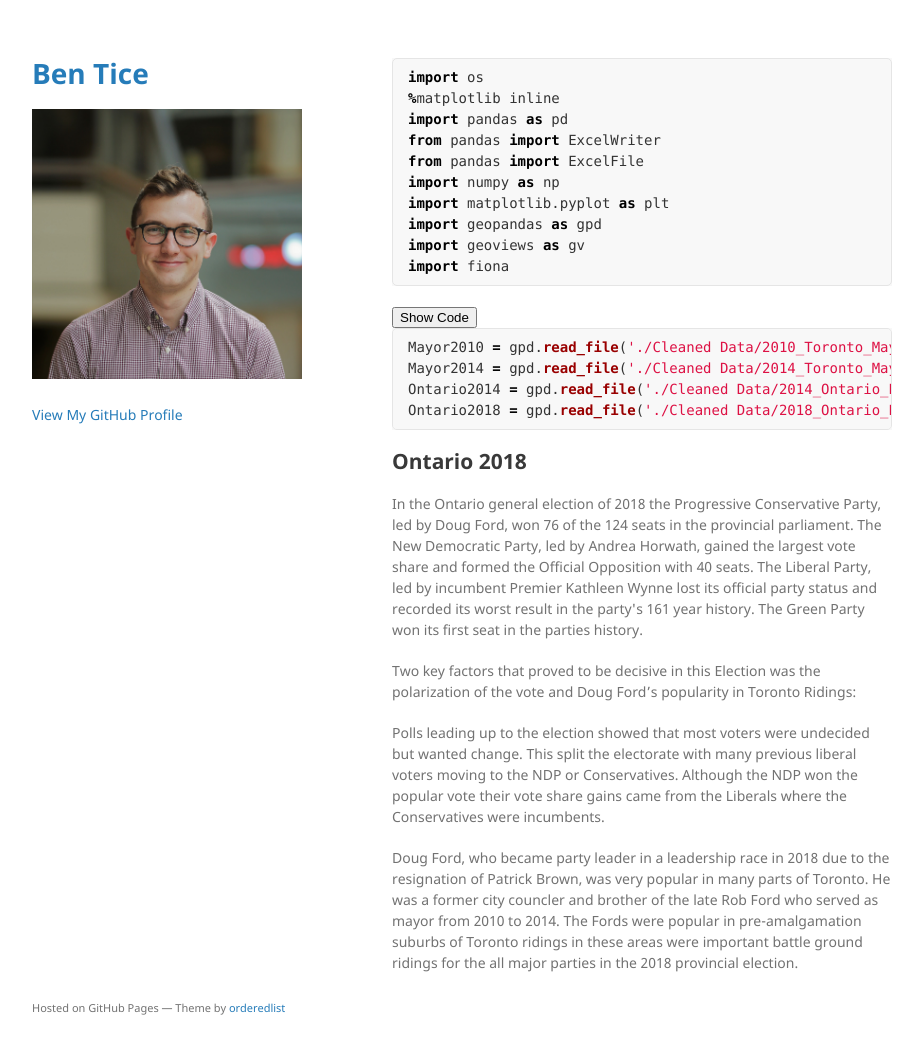
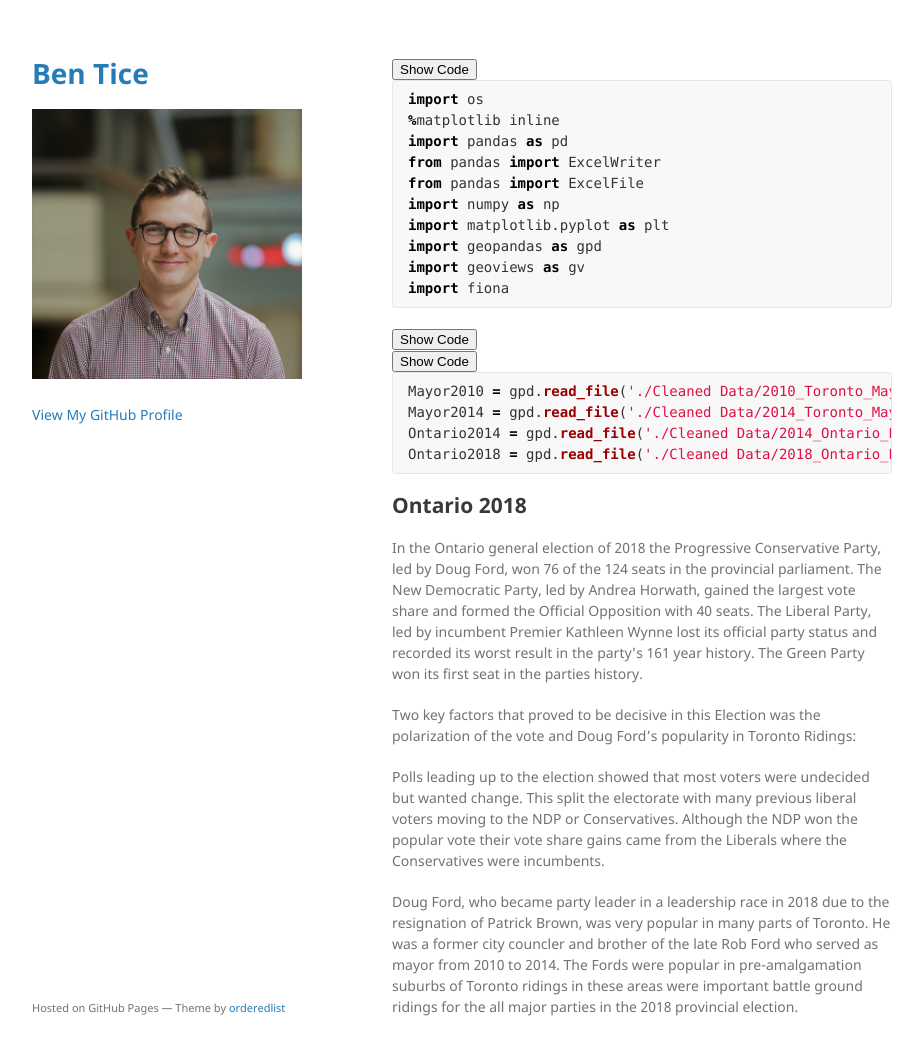
Before and after one commit to bentice/bentice.github.io, a Jekyll site: the page built from Elections_Article.md, in a window 1280 px wide and 1087 px high. Shown: the top 1055 px of the window, without its empty margins (178-1101 px from the left). Built offline with Jekyll 4.4.1, drawn with Linux system fonts in a browser that asks for light colours; the repository's description, which GitHub fills in, is left out.

````diff
--- a/Elections_Article.md
+++ b/Elections_Article.md
@@ -22,7 +22,7 @@ layout: default
 
 
 
-```python
+<form action="javascript:code_toggle()"><input type="submit" id="toggleButton" value="Show Code"></form>```python
 import os
 %matplotlib inline
 import pandas as pd
@@ -37,7 +37,7 @@ import fiona
 <form action="javascript:code_toggle()"><input type="submit" id="toggleButton" value="Show Code"></form>
 
 
-```python
+<form action="javascript:code_toggle()"><input type="submit" id="toggleButton" value="Show Code"></form>```python
 Mayor2010 = gpd.read_file('./Cleaned Data/2010_Toronto_Mayoral_Election.json')
 Mayor2014 = gpd.read_file('./Cleaned Data/2014_Toronto_Mayoral_Election.json')
 Ontario2014 = gpd.read_file('./Cleaned Data/2014_Ontario_Election.json')
````
